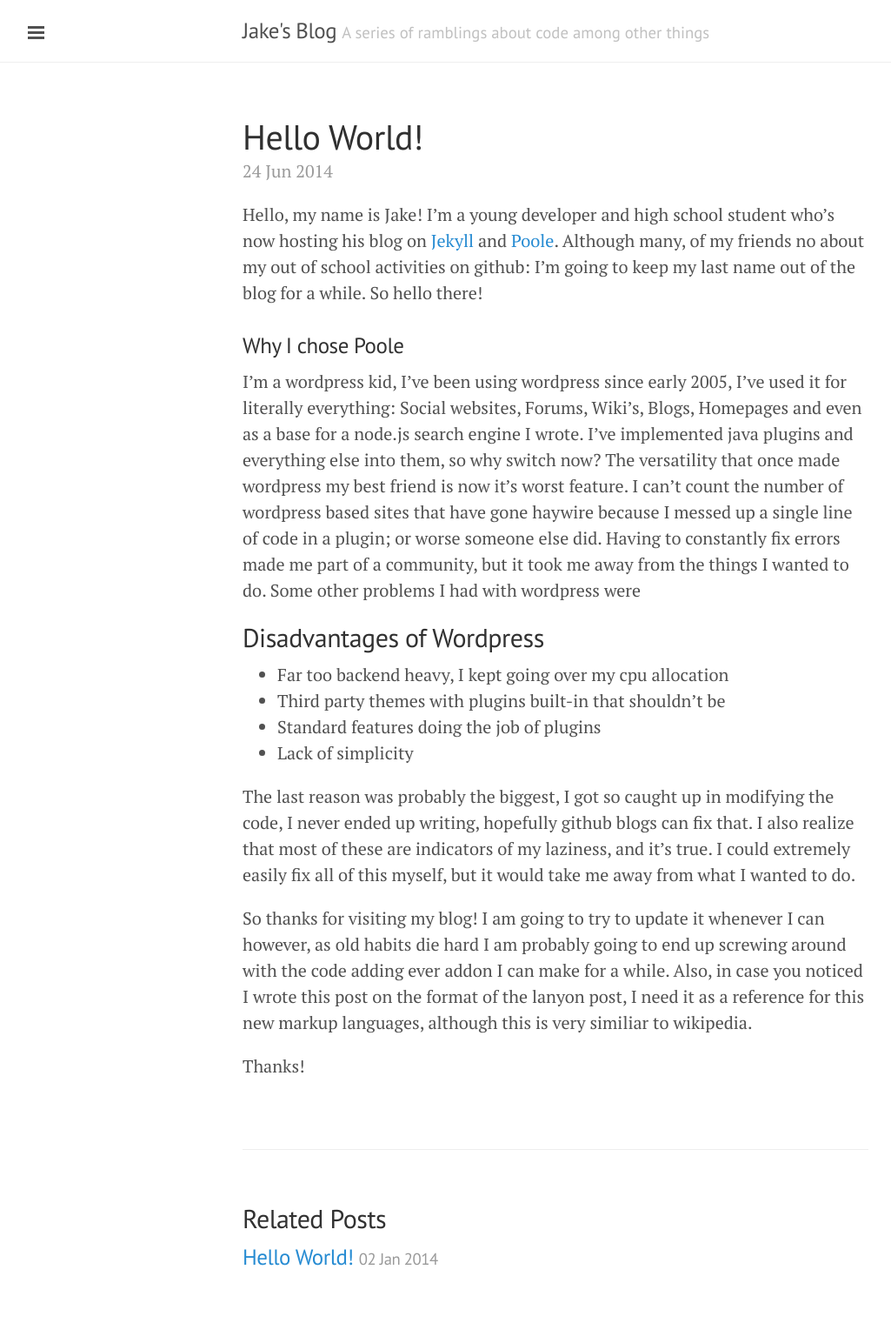
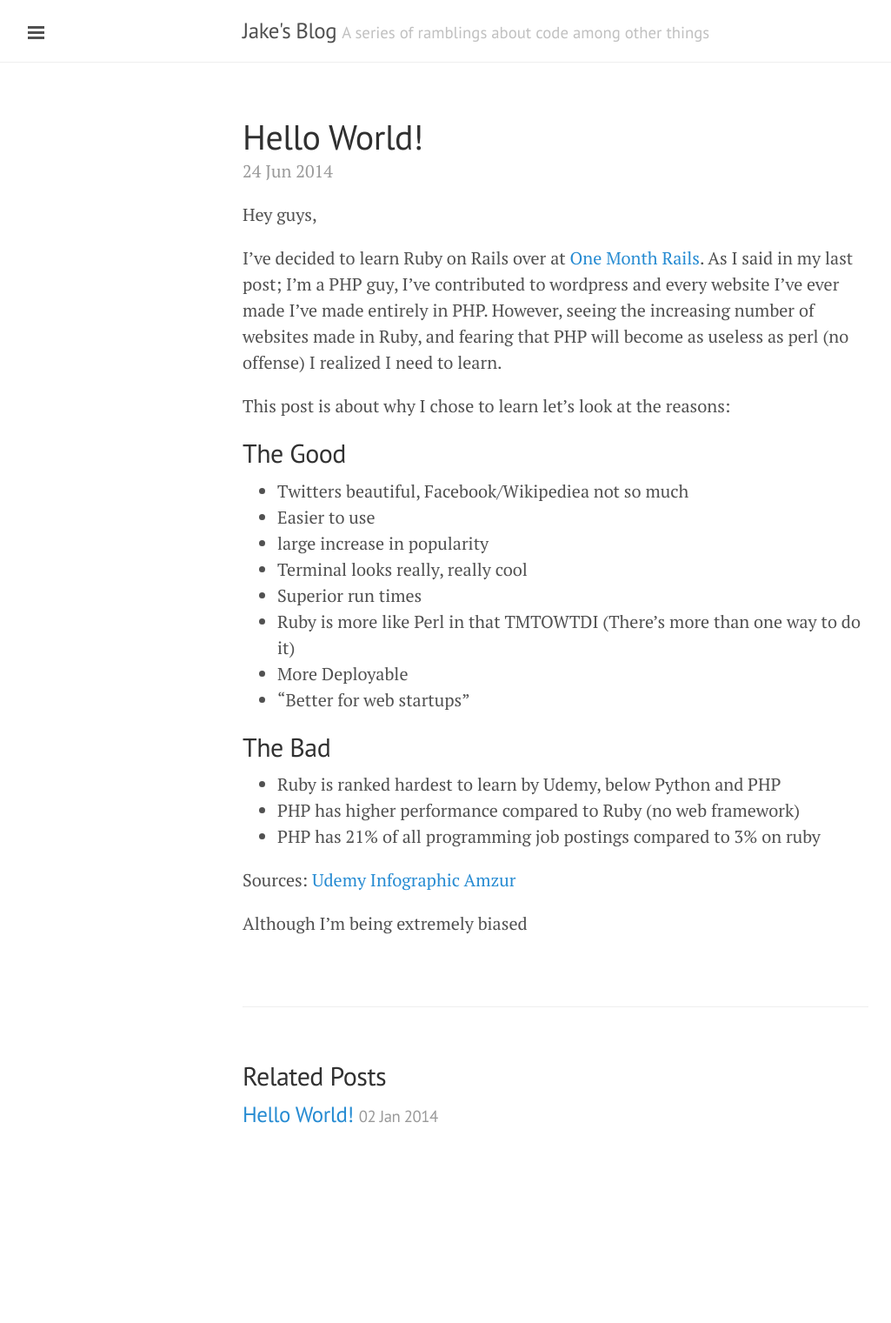
Before and after one commit to jakesyl/blog, a Jekyll site: the page built from _posts/2014-06-24-rails.md, in a window 1280 px wide. Shown: the whole page at 87% size, without its empty margins (1-1026 px from the left). Built offline with Jekyll 4.4.1, drawn with Linux system fonts in a browser that asks for light colours; Markdown is read by kramdown in place of the engine named in the settings; after the commit the page ends 1357 px from its top, so only the background shows below that.

Commit message:
saving so I don't lose anything
no one reads anyway

```diff
--- a/_posts/2014-06-24-rails.md
+++ b/_posts/2014-06-24-rails.md
@@ -3,22 +3,31 @@ layout: post
 title: Hello World!
 ---
 
+Hey guys,
 
-Hello, my name is Jake!  I'm a young developer and high school student who's now hosting his blog on [Jekyll](http://jekyllrb.com) and [Poole](http://getpoole.com).  Although many, of my friends no about my out of school activities on github: I'm going to keep my last name out of the blog for a while.  So hello there!
+I've decided to learn Ruby on Rails over at <a href="https://onemonth.com/courses/one-month-rails/">One Month Rails</a>. As I said in my last post; I'm a PHP guy, I've contributed to wordpress and every website I've ever made I've made entirely in PHP.  However, seeing the increasing number of websites made in Ruby, and fearing that PHP will become as useless as perl (no offense) I realized I need to learn.
 
-### Why I chose Poole
+This post is about why I chose to learn let's look at the reasons:
 
-I'm a wordpress kid, I've been using wordpress since early 2005, I've used it for literally everything: Social websites, Forums, Wiki's, Blogs, Homepages and even as a base for a node.js search engine I wrote.  I've implemented java plugins and everything else into them, so why switch now?  The versatility that once made wordpress my best friend is now it's worst feature.  I can't count the number of wordpress based sites that have gone haywire because I messed up a single line of code in a plugin; or worse someone else did.  Having to constantly fix errors made me part of a community, but it took me away from the things I wanted to do.  Some other problems I had with wordpress were
+##The Good
 
-##Disadvantages of Wordpress
+* Twitters beautiful, Facebook/Wikipediea not so much
+* Easier to use
+* large increase in popularity
+* Terminal looks really, really cool
+* Superior run times
+* Ruby is more like Perl in that TMTOWTDI (There's more than one way to do it)
+* More Deployable
+* "Better for web startups"
 
-* Far too backend heavy, I kept going over my cpu allocation
-* Third party themes with plugins built-in that shouldn't be
-* Standard features doing the job of plugins
-* Lack of simplicity
+##The Bad
 
-The last reason was probably the biggest, I got so caught up in modifying the code, I never ended up writing, hopefully github blogs can fix that.  I also realize that most of these are indicators of my laziness, and it's true.  I could extremely easily fix all of this myself, but it would take me away from what I wanted to do.
+* Ruby is ranked hardest to learn by Udemy, below Python and PHP
+* PHP has higher performance compared to Ruby (no web framework)
+* PHP has 21% of all programming job postings compared to 3% on ruby
 
-So thanks for visiting my blog!  I am going to try to update it whenever I can however, as old habits die hard I am probably going to end up screwing around with the code adding ever addon I can make for a while.  Also, in case you noticed I wrote this post on the format of the lanyon post, I need it as a reference for this new markup languages, although this is very similiar to wikipedia.
+Sources:
+<a href="https://www.udemy.com/blog/wp-content/uploads/2012/01/PROGRAMMING-LANGUAGE-3.png"> Udemy Infographic</a>
+<a href="http://www.amzur.com/comparison-php-vs-ruby-on-rails-ror/"> Amzur</a>
 
-Thanks!
+Although I'm being extremely biased
```
